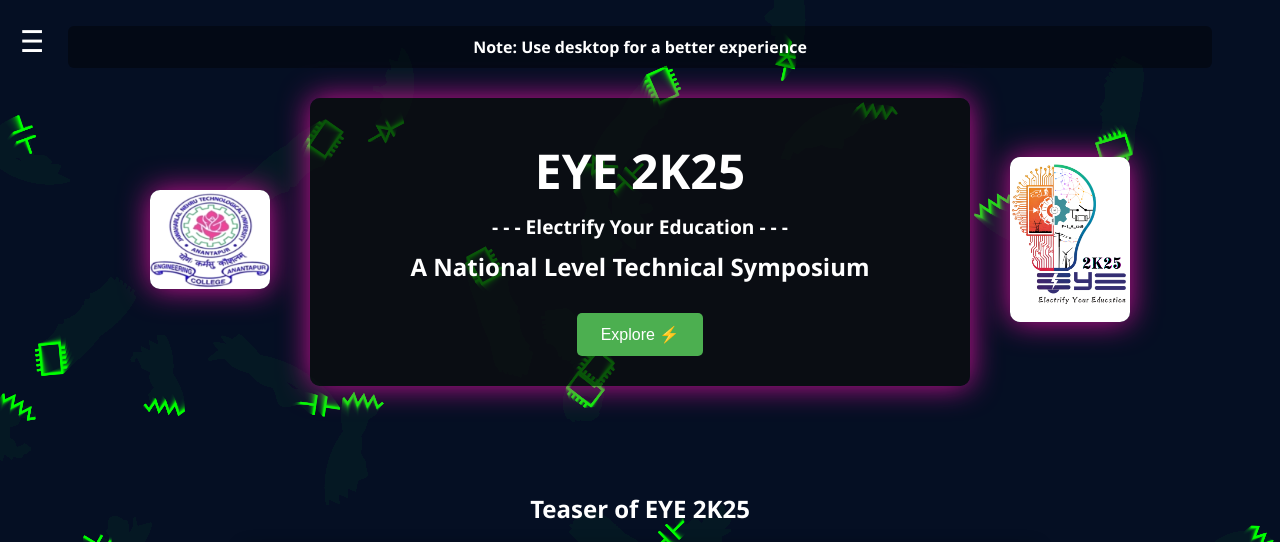
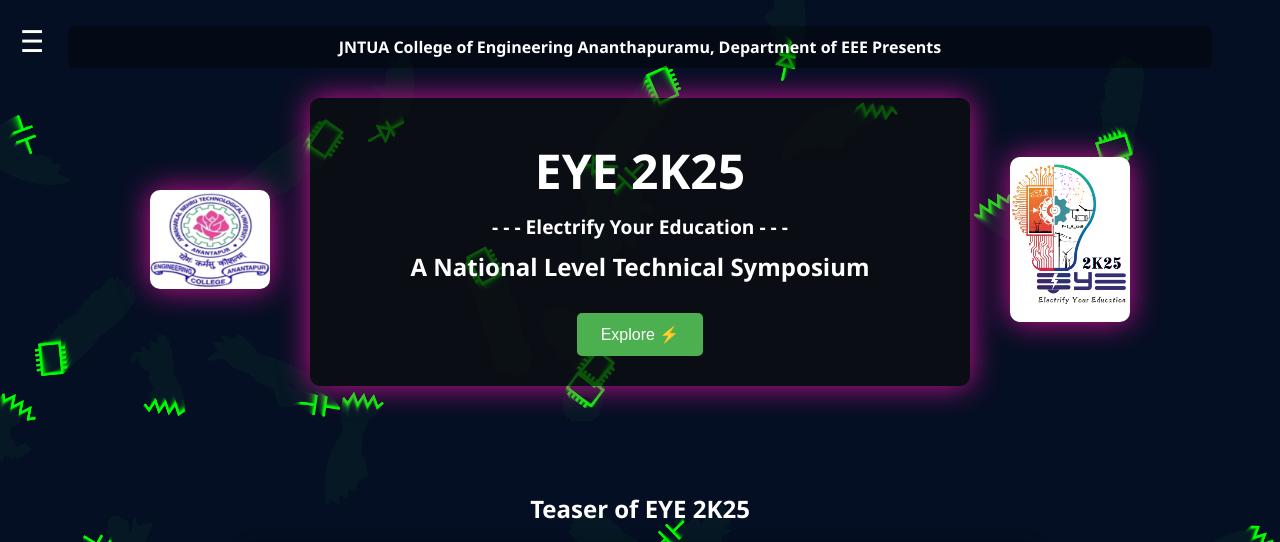
Before and after one commit to Sunilreddyyaparla/EYE2K25, a Flask app: page / in a window 1280 px wide. Shown: the top 542 px of the page. Run offline with Flask 3, Linux system fonts and the light colour scheme.

Commit message:
Update home.html

```diff
--- a/templates/home.html
+++ b/templates/home.html
@@ -6,6 +6,7 @@
     <title>EYE 2K25 - Home</title>
     <link rel="icon" href="static/images/eye logo.png" type="image/icon type">
     <link rel="stylesheet" href="static/css/home.css">
+    <link href="https://fonts.googleapis.com/css2?family=Orbitron:wght@400;700&display=swap" rel="stylesheet">
     <style>
 
     </style>
@@ -114,7 +115,7 @@
 <span class="menu-btn" onclick="openNav()">&#9776;</span>
 
 <div class="main-content">
-        <h4 class="note">Note: Use desktop for a better experience</h4>
+    <h4 class="note">JNTUA College of Engineering Ananthapuramu, Department of EEE Presents</h4>
 
     <div class="container">
         <div class="image-container">
@@ -137,14 +138,11 @@
     <h3 class="video-title">Teaser of EYE 2K25</h3>
     <div class="video-container">
         <div class="video-wrapper">
-                <video width="100%" height="100%" controls>
-                    <source src="{{ url_for('static', filename='images/EYE 2K25 Teaser.mp4') }}" type="video/mp4">
-                    Your browser does not support the video tag.
-                </video>
+            <iframe width="560" height="315" src="https://www.youtube.com/embed/Sw2aiPpg790?si=T7elMbdi5_TuC-UU" title="YouTube video player" frameborder="0" allow="accelerometer; autoplay; clipboard-write; encrypted-media; gyroscope; picture-in-picture; web-share" referrerpolicy="strict-origin-when-cross-origin" allowfullscreen></iframe>
         </div>
     </div>
 </div>
-
+</br></br>
 <div class="footer-container">
     <div class="footer-content">
         <div class="footer-text">&copy; Department of Electrical and Electronics Engineering</div>
@@ -152,7 +150,7 @@
         <div class="developer-text">All Rights Reserved</div>
     </div>
 </div>
-</br></br>
+
 <script>
     function openNav() { document.getElementById("mySidenav").style.width = "250px"; }
     function closeNav() { document.getElementById("mySidenav").style.width = "0"; }
```
Lines whose indentation alone changed are shown as unchanged.
